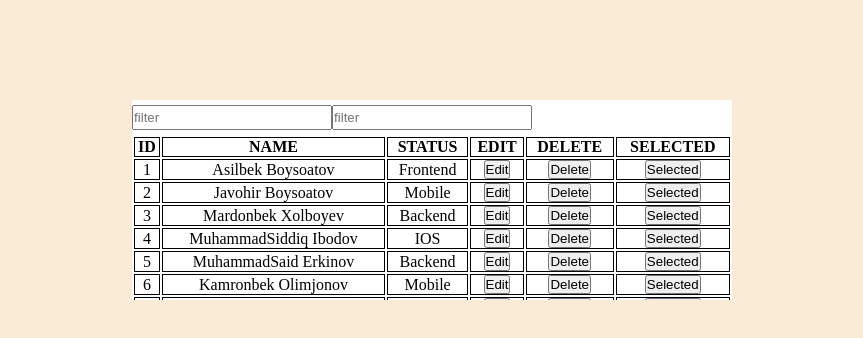
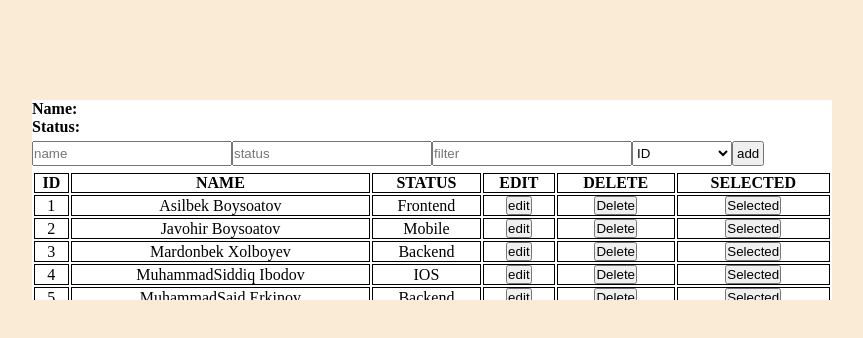
Before and after one commit to jdu214843/setState, a React (Create React App) app: page / in a window 1280 px wide. Shown: the top 338 px of the page, without its empty margins (208-1071 px from the left). Built offline with nearby package versions, Linux system fonts and the light colour scheme.

Commit message:
react/3/table

```diff
--- a/src/index.css
+++ b/src/index.css
@@ -9,13 +9,14 @@ body {
 }
 
 .container {
-  width: 600px;
+  width: 800px;
   height: 200px;
   background-color: rgb(255, 255, 255);
   margin: 0 auto;
   margin-top: 100px;
   scroll-behavior: smooth;
-  overflow: scroll;
+  overflow-y: scroll;
+  overflow-x: scroll;
 
 }
 
@@ -24,6 +25,13 @@ body {
   height: 25px;
   outline: none;
   margin: 5px 0px
+}
+
+.select {
+  width: 100px;
+  height: 25px;
+  outline: none;
+  margin: 5px 0px;
 }
 
 .wrapper {
@@ -54,3 +62,7 @@ body {
 .tbody td button {
   width: fit-content;
 }
+
+.sort-btn {
+  padding: 3px;
+}
--- a/src/index.jsx
+++ b/src/index.jsx
@@ -7,33 +7,68 @@ class Student extends React.Component {
      constructor(props) {
         super(props);
         this.state = {
-            name:"Asilbek",
+            name:"",
+            status:"",
             data: student,
+            search: "id",
+            active: null,
+
         }
     }
 
     render() {
         const onFilter = (e)=>{
-            let result = student.filter(value => value.name.toLocaleLowerCase().includes(e.target.value));
+            const {value} = e.target;
+
+            let result = student.filter(item =>
+                `${item[this.state.search]}`.toLowerCase().includes(value.toLowerCase()));
             this.setState({data: result});
 
         }
-        const onStatus = (e)=>{
-            // let res = this.state.data.filter(value => value.status.includes(e.target.status));
-            // this.setState({data: res});
-            console.log(e);
-        }
-
         const onDelete = (id)=>{
             let result = this.state.data.filter(value => value.id !== id);
             this.setState({data: result});
 
+
+        }
+        const onChange = (event)=>{
+            console.log(event.target.name);
+            this.setState({ [event.target.name] : event.target.value}) ;
+        }
+        const onAdd = ()=>{
+            let newUser = {
+                id: Date.now(),
+                name: this.state.name,
+                status: this.state.status,
+            }
+            this.setState({
+                data: [...this.state.data, newUser],
+                 name: "",
+                 status: "",
+                });
+        }
+        const onSelect= (e)=>{
+            this.setState({search: e.target.value});
+        }
+
+        const onEdit= ({id,name, status})=>{
+            this.setState({
+                active: {id,name,status}
+            })
         }
         return(
             <div>
+                <h4>Name: {this.state.name}</h4>
+                <h4>Status: {this.state.status}</h4>
+                <input value={this.state.name} className='filter' name="name" onChange={onChange} type="text" placeholder='name' />
+                <input value={this.state.status} className='filter' name="status" onChange={onChange} type="text" placeholder='status'/>
                 <input className='filter' type="text" onChange={onFilter} placeholder="filter" />
-                <input className='filter' type="text" onChange={onStatus} placeholder="filter" />
-
+                <select onChange={onSelect} name="" id="" className='select'>
+                    <option value="id">ID</option>
+                    <option value="name">name</option>
+                    <option value="status">status</option>
+                </select>
+                <button className='sort-btn' onClick={onAdd}>add</button>
                 <table className='wrapper'>
                     <thead>
                         <tr>
@@ -47,6 +82,7 @@ class Student extends React.Component {
                     </thead>
                 <tbody className='tbody'>
                 {
+                    this.state.data.length ?
                     this.state.data.map(({id, name, status}) =>{
                         return (
                             <tr key={id}>
@@ -54,7 +90,9 @@ class Student extends React.Component {
                                 <td>{name}</td>
                                 <td>{status}</td>
                                 <td>
-                                    <button>Edit</button>
+                                    <button onClick={()=>onEdit({id,name,status})}>
+                                        {this.state.active?.id === id ? "save" : "edit" }
+                                    </button>
                                 </td>
                                 <td>
                                     <button onClick={()=>onDelete(id)}>Delete</button>
@@ -64,7 +102,12 @@ class Student extends React.Component {
                                 </td>
                             </tr>
                         )
-                    })
+                    }) :
+                    <tr>
+                        <td colSpan={6} className="no-data">
+                            <h1>no data</h1>
+                        </td>
+                    </tr>
                 }
                 </tbody>
                 </table>
```
Also changed, not shown: src/index.js (line endings or trailing spaces).
